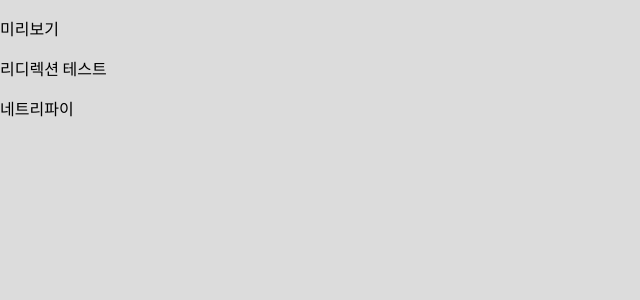
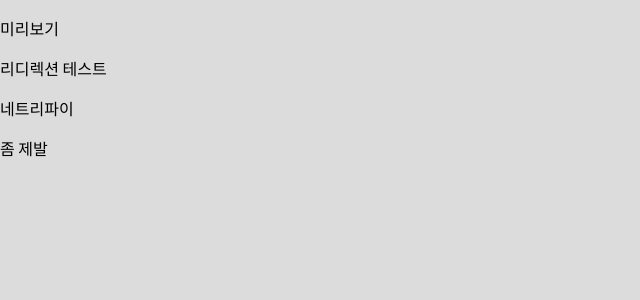
Before and after one commit to wnalsals123/Resume_Project, a React (Create React App) app in the folder resume/: page /preview in a window 1280 px wide. Shown: the top 300 px of the page, without its empty margins (0-640 px from the left). Built offline with nearby package versions, Linux system fonts and the light colour scheme.

Commit message:
네트리파이 빌드 다시 테스트

```diff
--- a/resume/src/components/Result/Preview.js
+++ b/resume/src/components/Result/Preview.js
@@ -4,6 +4,7 @@ const Preview = () => {
       <p>미리보기</p>
       <p>리디렉션 테스트</p>
       <p>네트리파이</p>
+      <p>좀 제발</p>
     </div>
   )
 }
```
Also changed, not shown: 2 other files (tests, documents, lock files or other folders).
